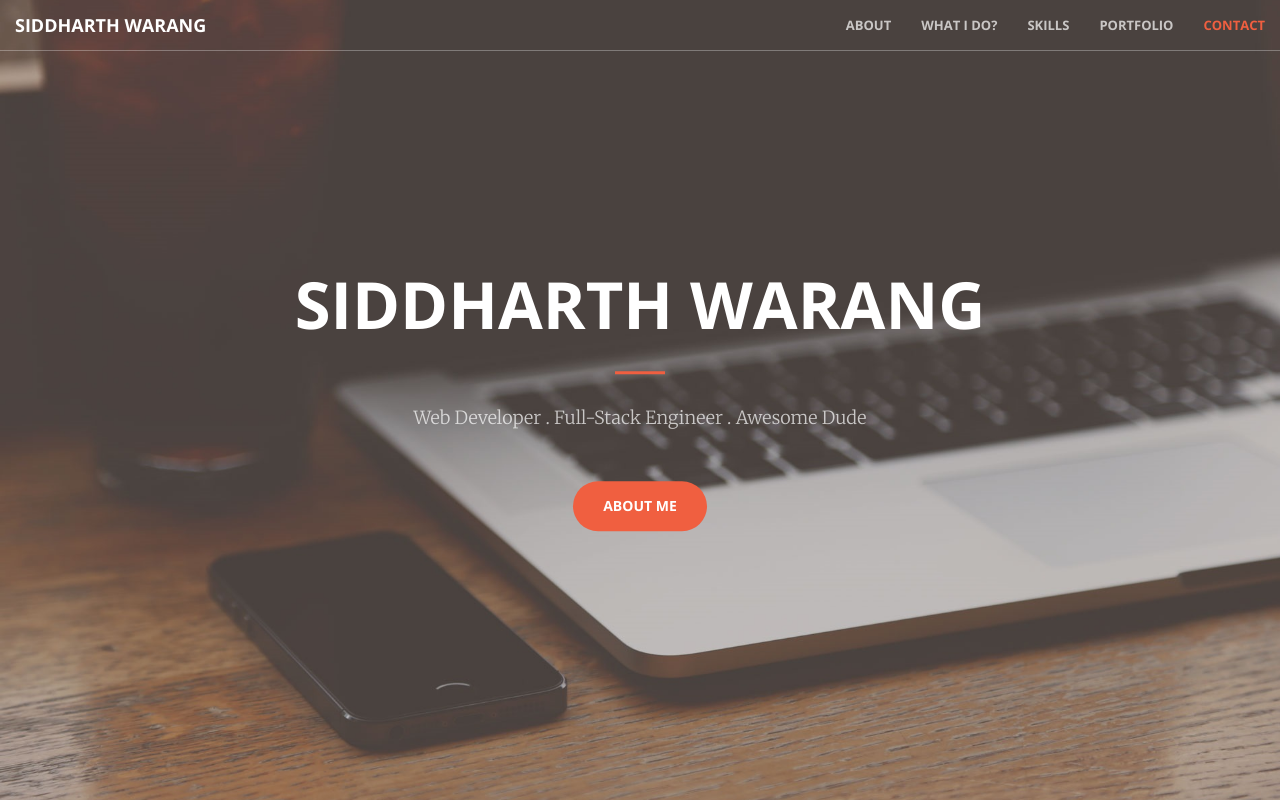
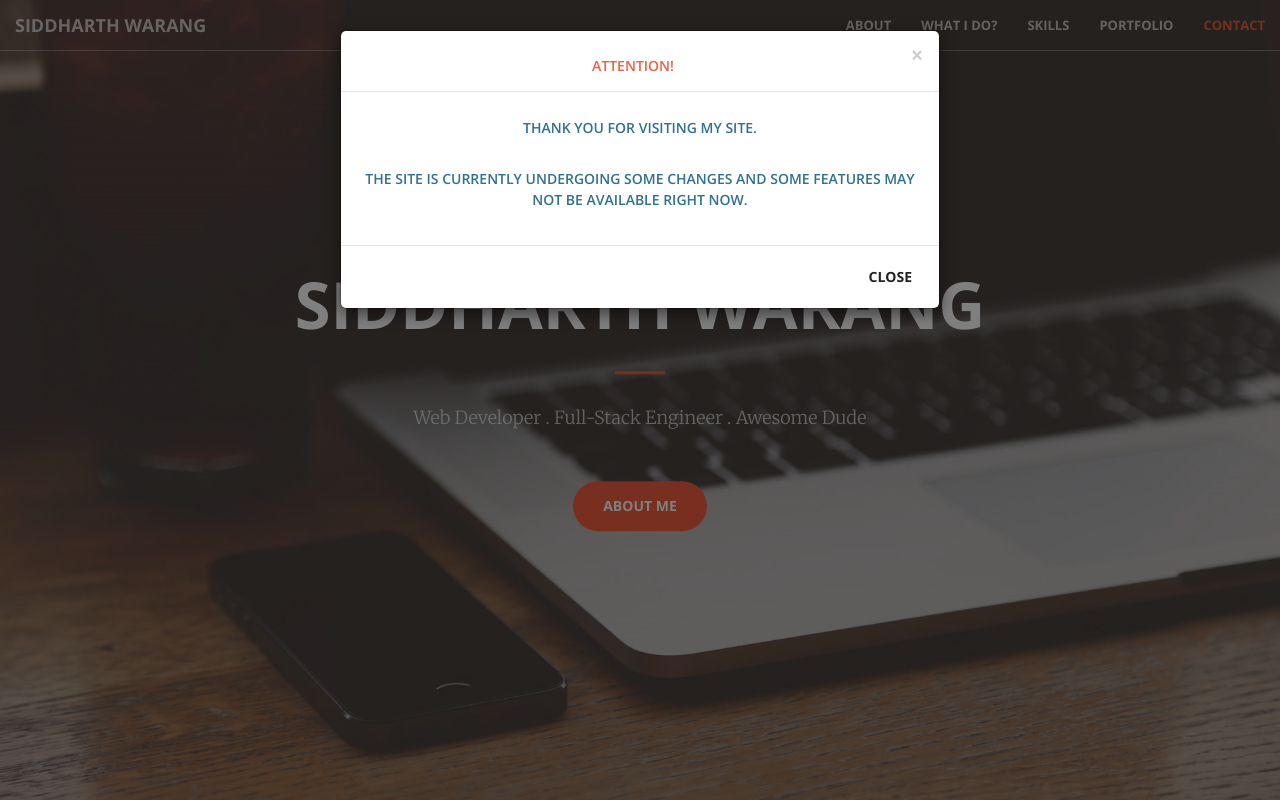
Before and after one commit to sidwarang/sidwarang.github.io, a plain HTML site: page index.html in a window 1280 px wide. Shown: the top 800 px of the page. Drawn offline with nearby package versions, Linux system fonts and the light colour scheme.

Commit message:
wip modal

```diff
--- a/index.html
+++ b/index.html
@@ -90,6 +90,27 @@
         </div>
     </div>
 </header>
+<!-- Modal -->
+<div id="myModal" class="modal fade" role="dialog">
+    <div class="modal-dialog">
+
+        <!-- Modal content-->
+        <div class="modal-content">
+            <div class="modal-header">
+                <button type="button" class="close" data-dismiss="modal">&times;</button>
+                <h4 class="modal-title text-primary text-detail">Attention!</h4>
+            </div>
+            <div class="modal-body">
+                <p class="text-center text-detail text-info">Thank you for visiting my site.</p>
+                <p class="text-center text-detail text-info">The site is currently undergoing some changes and some features may not be available right now.</p>
+            </div>
+            <div class="modal-footer">
+                <button type="button" class="btn btn-default" data-dismiss="modal">Close</button>
+            </div>
+        </div>
+
+    </div>
+</div>
 <div class="bg-primary" id="about_me"><!-- start about us -->
     <div class="container">
         <div class="about_container">
--- a/js/creative.js
+++ b/js/creative.js
@@ -132,4 +132,8 @@
             $('.hexagon8').css("background-image", "url(img/icons/skills/python-shell.gif)");
         });
 
+    $(window).load(function(){
+        $('#myModal').modal('show');
+    });
+
 })(jQuery); // End of use strict
```
